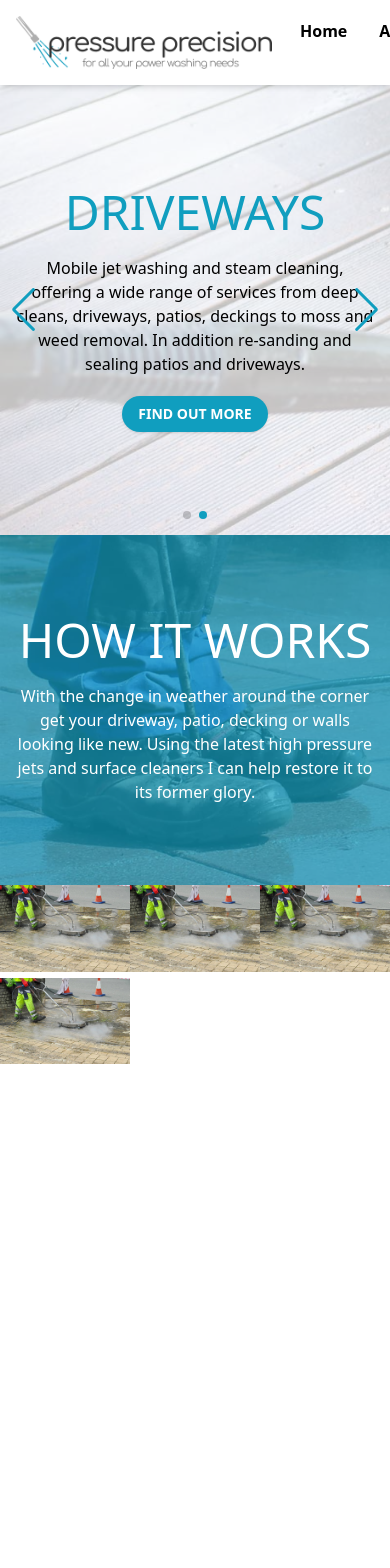
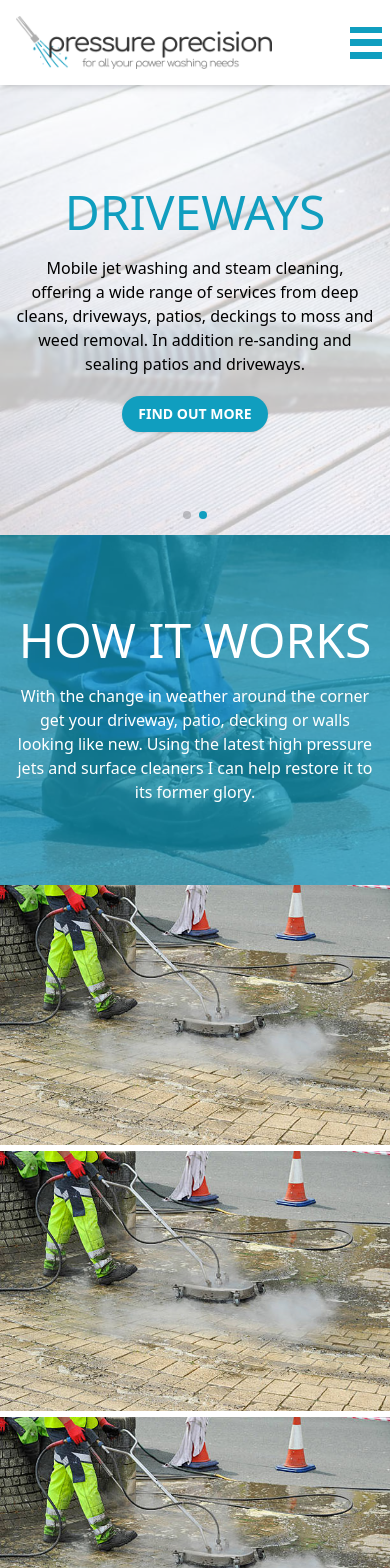
Before and after one commit to alfiemartin/pressure-precision, a Next.js app: page / in a window 390 px wide. Shown: the top 1568 px of the page. Before the commit the page ends 1070 px from the top, so only its background shows below. Built offline with nearby package versions, Linux system fonts and the light colour scheme.

Commit message:
burger menu

```diff
--- /dev/null
+++ b/components/BurgerMenu.tsx
@@ -0,0 +1,22 @@
+import React from "react";
+import { slide as Menu } from "react-burger-menu";
+import MenuList from "./MenuList";
+
+const BurgerMenu = () => {
+  return (
+    <div className='nav-close:hidden'>
+      <Menu
+        right
+        overlayClassName='inset-0 top-[85px]'
+        menuClassName='bg-brand-blue p-4'
+        className='top-[85px]'
+        burgerButtonClassName='w-8 h-8 bg-none relative'
+        burgerBarClassName='bg-brand-blue hover:bg-black'
+      >
+        <MenuList className='flex-col text-right pr-0' />
+      </Menu>
+    </div>
+  );
+};
+
+export default BurgerMenu;
--- a/components/Header.tsx
+++ b/components/Header.tsx
@@ -1,13 +1,16 @@
 import Image from "next/image";
+import { slide as Menu } from "react-burger-menu";
 import Link from "next/link";
 import siteLogo from "../public/logo.png";
+import MenuList from "./MenuList";
+import BurgerMenu from "./BurgerMenu";
 
 export const Header = () => {
   return (
     <header className='w-full dark:text-white'>
       <nav className={`flex justify-between items-center bg-white fixed w-full z-10 shadow-md p-2`}>
         <div className='flex items-center'>
-          <picture className='w-[280px] mr-3 relative'>
+          <picture className='w-[280px] relative'>
             <Link href='/' passHref>
               <a>
                 <Image src={siteLogo} layout='responsive' quality={100} alt='Pressure Precision' />
@@ -15,31 +18,12 @@ export const Header = () => {
             </Link>
           </picture>
         </div>
-        <ul className='flex justify-end gap-8 pr-8 font-semibold text-black'>
-          <li>
-            <Link href='/'>Home</Link>
-          </li>
-          <li>
-            <Link href='/about'>About</Link>
-          </li>
-          <li>
-            <Link href='/services'>Services</Link>
-          </li>
-          <li>
-            <Link href='/gallery'>Gallery</Link>
-          </li>
-          <li>
-            <Link href='/areas-covered'>Areas Covered</Link>
-          </li>
-          <li>
-            <Link href='/contact'>Contact</Link>
-          </li>
-        </ul>
+
+        <div className='flex justify-end gap-8 font-semibold text-black'>
+          <MenuList className='hidden nav-close:flex' />
+          <BurgerMenu />
+        </div>
       </nav>
     </header>
   );
 };
-
-const Logo = () => {
-  return;
-};
--- /dev/null
+++ b/components/MenuList.tsx
@@ -0,0 +1,33 @@
+import Link from "next/link";
+import React, { ReactNode } from "react";
+
+interface MenuListProps {
+  className?: ReactNode;
+}
+
+const MenuList = ({ className }: MenuListProps) => {
+  return (
+    <ul className={`flex justify-end gap-8 pr-8 font-semibold text-black ${className}`}>
+      <li>
+        <Link href='/'>Home</Link>
+      </li>
+      <li>
+        <Link href='/about'>About</Link>
+      </li>
+      <li>
+        <Link href='/services'>Services</Link>
+      </li>
+      <li>
+        <Link href='/gallery'>Gallery</Link>
+      </li>
+      <li>
+        <Link href='/areas-covered'>Areas Covered</Link>
+      </li>
+      <li>
+        <Link href='/contact'>Contact</Link>
+      </li>
+    </ul>
+  );
+};
+
+export default MenuList;
--- a/package.json
+++ b/package.json
@@ -18,6 +18,7 @@
   "devDependencies": {
     "@types/node": "18.0.0",
     "@types/react": "18.0.14",
+    "@types/react-burger-menu": "^2.8.3",
     "@types/react-dom": "18.0.5",
     "autoprefixer": "^10.4.7",
     "eslint": "8.18.0",
--- a/pages/index.tsx
+++ b/pages/index.tsx
@@ -40,7 +40,6 @@ const Home: NextPage = () => {
         loop
         autoplay
         pagination={{ clickable: true }}
-        navigation
         modules={[Autoplay, Pagination, Navigation]}
       >
         {slidesData.map((slideData, i) => (
@@ -50,16 +49,8 @@ const Home: NextPage = () => {
         ))}
       </Swiper>
       <section className='h-[350px] flex justify-center items-center relative'>
-        <CtaContainer className='z-10 text-white'>
-          <h1 className='text-5xl'>HOW IT WORKS</h1>
-          <p>
-            With the change in weather around the corner get your driveway, patio, decking or walls
-            looking like new. Using the latest high pressure jets and surface cleaners I can help
-            restore it to its former glory.
-          </p>
-        </CtaContainer>
         <Image
-          className='absolute inset-0'
+          className='inset-0'
           src={howItWorks}
           priority
           alt='how it works'
@@ -68,11 +59,16 @@ const Home: NextPage = () => {
           objectPosition='left'
         />
         <div className='bg-brand-blue absolute inset-0 opacity-70'></div>
+        <CtaContainer className='text-white absolute'>
+          <h1 className='text-5xl'>HOW IT WORKS</h1>
+          <p>
+            With the change in weather around the corner get your driveway, patio, decking or walls
+            looking like new. Using the latest high pressure jets and surface cleaners I can help
+            restore it to its former glory.
+          </p>
+        </CtaContainer>
       </section>
-      <section
-        className='grid'
-        style={{ gridTemplateColumns: "repeat(auto-fill, minmax(100px, 1fr)" }}
-      >
+      <section className='grid grid-cols-1 sm:grid-cols-2'>
         <div>
           <Image src={drivewaysBlock} alt='driveways' />
         </div>
--- a/tailwind.config.js
+++ b/tailwind.config.js
@@ -1,6 +1,7 @@
 /** @type {import('tailwindcss').Config} */
 module.exports = {
   content: ["./pages/**/*.{js,ts,jsx,tsx}", "./components/**/*.{js,ts,jsx,tsx}"],
+  important: true,
   theme: {
     extend: {
       screens: {
```
Also changed, not shown: 1 other file (tests, documents, lock files or other folders).
